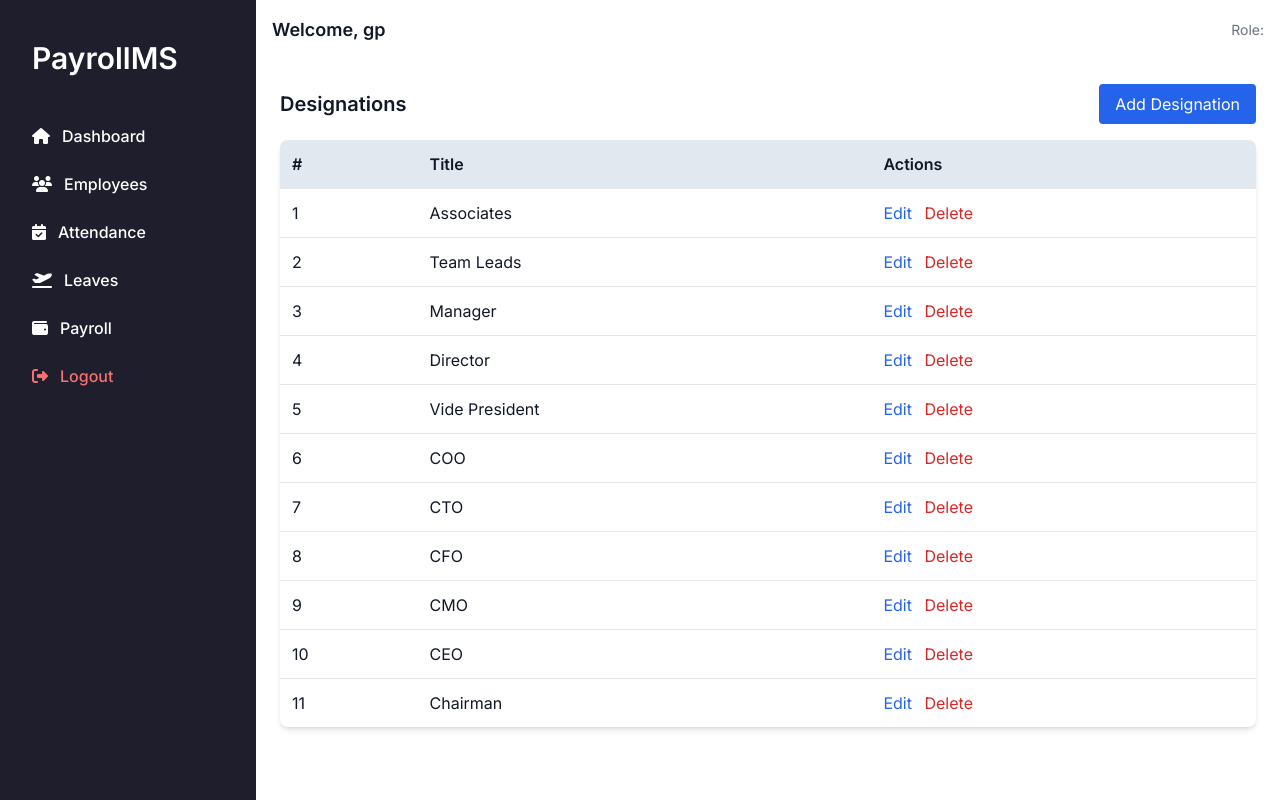
After one commit to Gohil-Parikshitsinh/PayrollMS, a Django app: page /employees/designations/ in a window 1280 px wide. The commit adds this page. Run offline with Django 5.2, Linux system fonts and the light colour scheme; a user stored in the database is signed in; data comes from the database, SQL or seed files in the repository; both versions use the stored data as it was after the commit; some libraries are stand-ins or nearby versions.

Commit message:
CRUD Operations for Desginations

```diff
--- a/employees/urls.py
+++ b/employees/urls.py
@@ -0,0 +1,12 @@
+# employees/urls.py
+from django.urls import path
+from . import views
+
+app_name = 'employees'
+
+urlpatterns = [
+    path('designations/', views.designation_list, name='designation_list'),
+    path('designations/create/', views.designation_create, name='designation_create'),
+    path('designations/<int:pk>/edit/', views.designation_edit, name='designation_edit'),
+    path('designations/<int:pk>/delete/', views.designation_delete, name='designation_delete'),
+]
--- a/employees/views.py
+++ b/employees/views.py
@@ -1,3 +1,45 @@
-from django.shortcuts import render
+# employees/views.py
+from django.shortcuts import render, redirect, get_object_or_404
+from .models import Designation
+from .forms import DesignationForm
+from django.contrib import messages
+from django.contrib.auth.decorators import login_required
 
-# Create your views here.
+@login_required
+def designation_list(request):
+    designations = Designation.objects.all()
+    return render(request, 'employees/designation_list.html', {'designations': designations})
+
+@login_required
+def designation_create(request):
+    if request.method == 'POST':
+        form = DesignationForm(request.POST)
+        if form.is_valid():
+            form.save()
+            messages.success(request, 'Designation created successfully.')
+            return redirect('employees:designation_list')
+    else:
+        form = DesignationForm()
+    return render(request, 'employees/designation_form.html', {'form': form, 'title': 'Add Designation'})
+
+@login_required
+def designation_edit(request, pk):
+    designation = get_object_or_404(Designation, pk=pk)
+    if request.method == 'POST':
+        form = DesignationForm(request.POST, instance=designation)
+        if form.is_valid():
+            form.save()
+            messages.success(request, 'Designation updated successfully.')
+            return redirect('employees:designation_list')
+    else:
+        form = DesignationForm(instance=designation)
+    return render(request, 'employees/designation_form.html', {'form': form, 'title': 'Edit Designation'})
+
+@login_required
+def designation_delete(request, pk):
+    designation = get_object_or_404(Designation, pk=pk)
+    if request.method == 'POST':
+        designation.delete()
+        messages.success(request, 'Designation deleted.')
+        return redirect('employees:designation_list')
+    return render(request, 'employees/designation_confirm_delete.html', {'designation': designation})
--- a/payrollMS/urls.py
+++ b/payrollMS/urls.py
@@ -35,5 +35,5 @@ urlpatterns = [
     path('admin/', admin.site.urls),
     path('', homepage),
     path('users/', include('users.urls')),
-
+    path('employees/', include('employees.urls')),
 ]
--- a/templates/dashboard/base_dashboard.html
+++ b/templates/dashboard/base_dashboard.html
@@ -79,4 +79,3 @@
 
 </body>
 </html>
-`
--- /dev/null
+++ b/templates/employees/designation_list.html
@@ -0,0 +1,33 @@
+{% extends 'dashboard/base_dashboard.html' %}
+{% block content %}
+<div class="mb-4 flex justify-between items-center">
+  <h2 class="text-xl font-bold">Designations</h2>
+  <a href="{% url 'employees:designation_create' %}" class="bg-blue-600 text-white px-4 py-2 rounded hover:bg-blue-700">Add Designation</a>
+</div>
+
+<table class="w-full table-auto border-collapse bg-white shadow-md rounded-lg overflow-hidden">
+  <thead>
+    <tr class="bg-slate-200 text-left">
+      <th class="p-3">#</th>
+      <th class="p-3">Title</th>
+      <th class="p-3">Actions</th>
+    </tr>
+  </thead>
+  <tbody>
+    {% for designation in designations %}
+    <tr class="border-t">
+      <td class="p-3">{{ forloop.counter }}</td>
+      <td class="p-3">{{ designation.title }}</td>
+      <td class="p-3 space-x-2">
+        <a href="{% url 'employees:designation_edit' designation.pk %}" class="text-blue-600 hover:underline">Edit</a>
+        <a href="{% url 'employees:designation_delete' designation.pk %}" class="text-red-600 hover:underline">Delete</a>
+      </td>
+    </tr>
+    {% empty %}
+    <tr>
+      <td colspan="3" class="text-center text-gray-500 py-4">No designations found.</td>
+    </tr>
+    {% endfor %}
+  </tbody>
+</table>
+{% endblock %}
```
Also changed, not shown: employees/forms.py (added, +13 -0 lines), templates/employees/designation_confirm_delete.html (added, +12 -0 lines), templates/employees/designation_form.html (added, +10 -0 lines), db.sqlite3.
